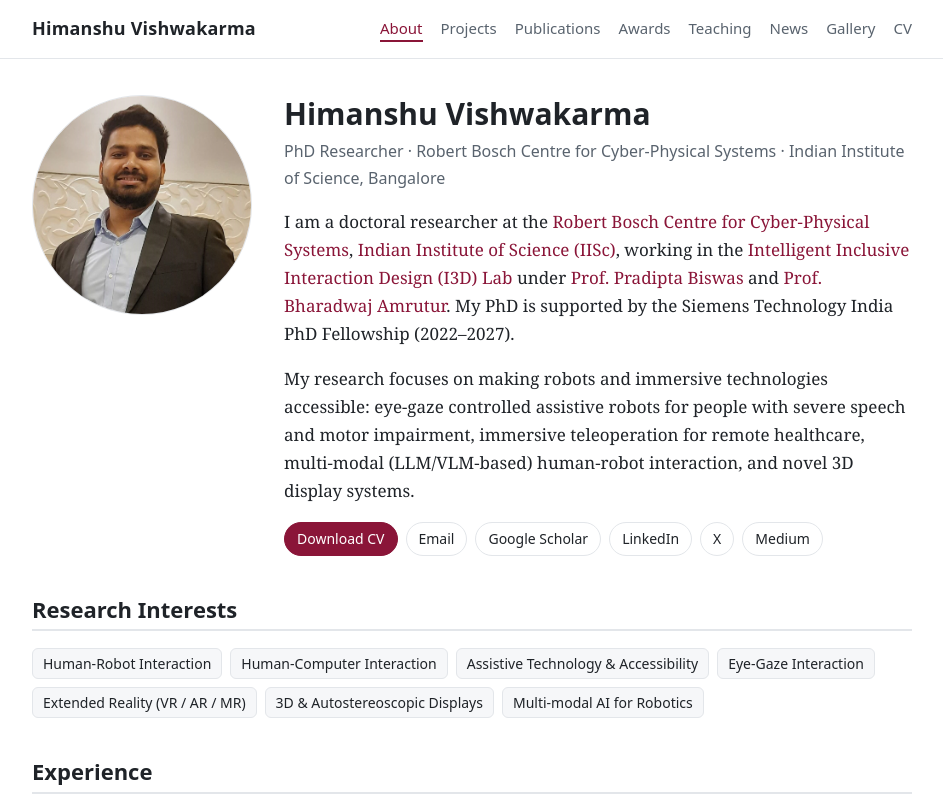
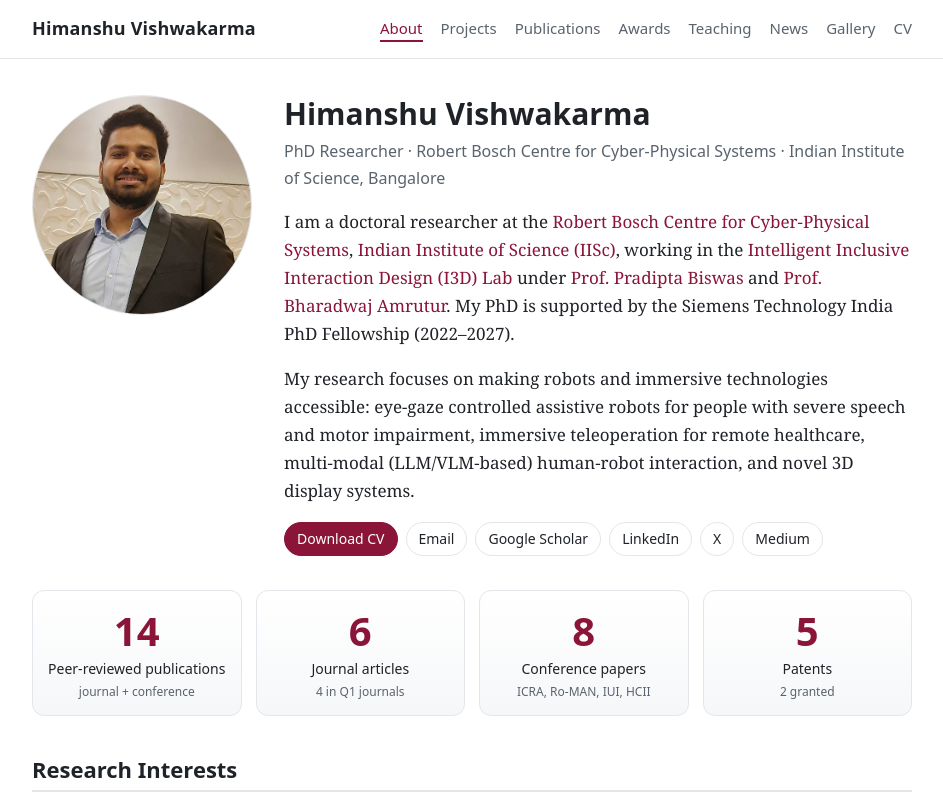
Before and after one commit to himnshu-debug/himnshu-debug.github.io, a plain HTML site: page index.html in a window 1280 px wide. Shown: the top 800 px of the page, without its empty margins (168-1111 px from the left). Drawn offline with Linux system fonts and the light colour scheme.

Commit message:
About: animated counters for publications and patents, read live from the Publications page
Co-Authored-By: Claude Opus 5.5 <noreply@anthropic.com>

```diff
--- /dev/null
+++ b/assets/counters.js
@@ -0,0 +1,57 @@
+// Animated counters for the About page.
+// Numbers are read live from publications.html (counting list items), so adding a
+// paper or patent there updates the counters automatically. If the page cannot be
+// fetched (e.g. when opened as a local file), the data-target values are used.
+(function () {
+  var tiles = Array.prototype.slice.call(document.querySelectorAll('.stat [data-key]'));
+  if (!tiles.length) return;
+  var reduce = window.matchMedia && window.matchMedia('(prefers-reduced-motion: reduce)').matches;
+
+  function animate(el, target) {
+    if (reduce) { el.textContent = target; return; }
+    var start = null, dur = 1400;
+    function step(t) {
+      if (start === null) start = t;
+      var p = Math.min((t - start) / dur, 1);
+      var eased = 1 - Math.pow(1 - p, 3);
+      el.textContent = Math.round(eased * target);
+      if (p < 1) requestAnimationFrame(step);
+    }
+    requestAnimationFrame(step);
+  }
+
+  function run(counts) {
+    tiles.forEach(function (el) {
+      var k = el.getAttribute('data-key');
+      var target = (counts && counts[k] != null) ? counts[k] : parseInt(el.getAttribute('data-target'), 10);
+      el.setAttribute('data-target', target);
+      var sub = el.parentNode.querySelector('[data-sub]');
+      if (sub && counts && counts.granted != null && sub.getAttribute('data-sub') === 'granted') {
+        sub.textContent = counts.granted + ' granted';
+      }
+      el.textContent = '0';
+      if ('IntersectionObserver' in window) {
+        var io = new IntersectionObserver(function (entries) {
+          entries.forEach(function (e) {
+            if (e.isIntersecting) { animate(el, target); io.disconnect(); }
+          });
+        }, { threshold: 0.4 });
+        io.observe(el);
+      } else {
+        animate(el, target);
+      }
+    });
+  }
+
+  fetch('publications.html', { cache: 'no-cache' })
+    .then(function (r) { if (!r.ok) throw new Error(r.status); return r.text(); })
+    .then(function (html) {
+      var doc = new DOMParser().parseFromString(html, 'text/html');
+      var n = function (sel) { return doc.querySelectorAll(sel).length; };
+      var journals = n('ol.pubs.j > li'), confs = n('ol.pubs.c > li'), patents = n('ol.pubs.p > li');
+      var granted = Array.prototype.filter.call(doc.querySelectorAll('ol.pubs.p > li .badge'),
+        function (b) { return /granted/i.test(b.textContent); }).length;
+      run({ total: journals + confs, journals: journals, conferences: confs, patents: patents, granted: granted });
+    })
+    .catch(function () { run(null); });
+})();
--- a/assets/style.css
+++ b/assets/style.css
@@ -213,3 +213,23 @@ section[id] { scroll-margin-top: 72px; }
 .album-cap { font-family: system-ui, sans-serif; font-size: 15px; font-weight: 600; margin: 0 0 8px; color: var(--text); }
 .photos.single { grid-template-columns: minmax(0, 520px); }
 .photos.single a.ph { aspect-ratio: 16 / 10; }
+
+/* ---------- About: animated stats ---------- */
+.stats {
+  display: grid; grid-template-columns: repeat(4, 1fr); gap: 14px;
+  margin: 34px 0 6px; padding: 0; list-style: none;
+}
+.stat {
+  border: 1px solid var(--line); border-radius: 12px; padding: 18px 12px 14px; text-align: center;
+  background: linear-gradient(180deg, #fff 0%, var(--soft) 100%);
+}
+.stat a { color: inherit; text-decoration: none; display: block; }
+.stat a:hover .num { color: var(--accent); }
+.stat .num {
+  display: block; font-family: system-ui, -apple-system, "Segoe UI", Roboto, sans-serif;
+  font-size: 40px; font-weight: 700; line-height: 1.1; color: var(--accent);
+  font-variant-numeric: tabular-nums;
+}
+.stat .label { display: block; font-family: system-ui, sans-serif; font-size: 14px; color: var(--text); margin-top: 4px; }
+.stat .sub { display: block; font-family: system-ui, sans-serif; font-size: 12px; color: var(--muted); margin-top: 2px; min-height: 1em; }
+@media (max-width: 680px) { .stats { grid-template-columns: repeat(2, 1fr); } .stat .num { font-size: 32px; } }
--- a/index.html
+++ b/index.html
@@ -52,6 +52,25 @@
       </div>
     </div>
   </section>
+
+  <ul class="stats" aria-label="Research output">
+    <li class="stat"><a href="publications.html">
+      <span class="num" data-key="total" data-target="14">14</span>
+      <span class="label">Peer-reviewed publications</span>
+      <span class="sub">journal + conference</span></a></li>
+    <li class="stat"><a href="publications.html#journals">
+      <span class="num" data-key="journals" data-target="6">6</span>
+      <span class="label">Journal articles</span>
+      <span class="sub">4 in Q1 journals</span></a></li>
+    <li class="stat"><a href="publications.html#conferences">
+      <span class="num" data-key="conferences" data-target="8">8</span>
+      <span class="label">Conference papers</span>
+      <span class="sub">ICRA, Ro-MAN, IUI, HCII</span></a></li>
+    <li class="stat"><a href="publications.html#patents">
+      <span class="num" data-key="patents" data-target="5">5</span>
+      <span class="label">Patents</span>
+      <span class="sub" data-sub="granted">2 granted</span></a></li>
+  </ul>
 
   <h2>Research Interests</h2>
   <ul class="tags">
@@ -110,5 +129,6 @@
   <span>© 2026 Himanshu Vishwakarma</span>
   <span>Exploring the future with Human-Machine Interaction and Assistive Technology</span>
 </div></footer>
+<script src="assets/counters.js"></script>
 </body>
 </html>
```
